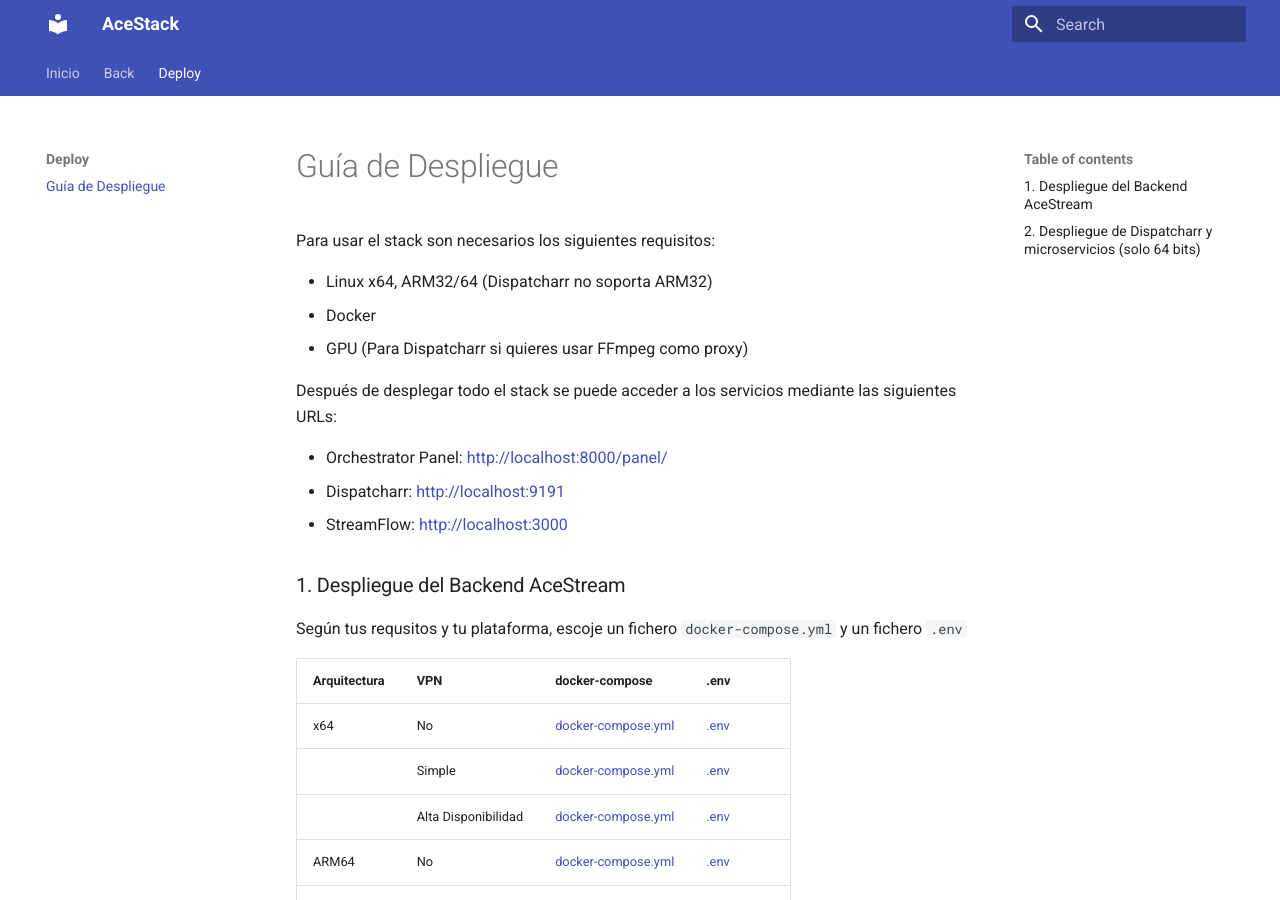
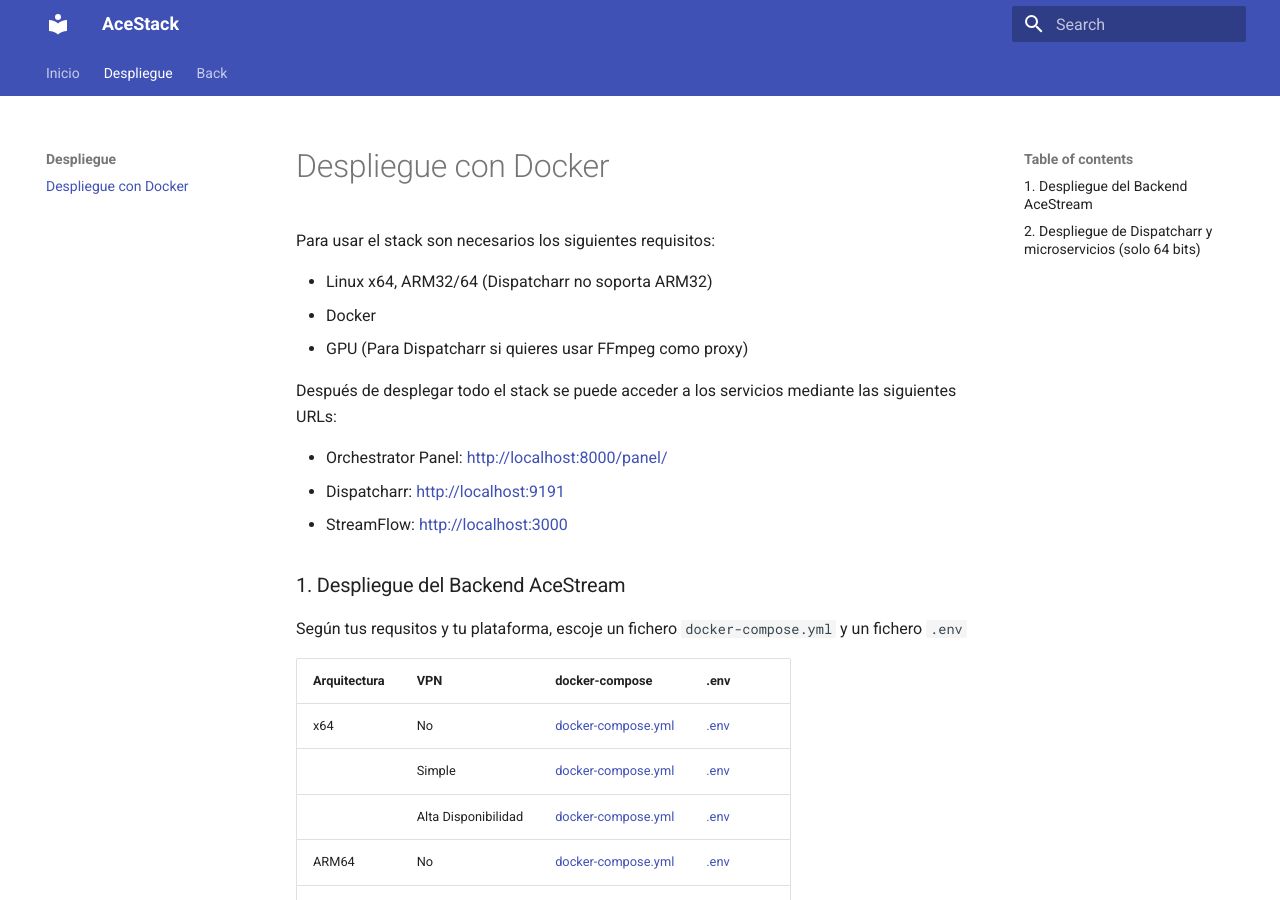
Before and after one commit to 2025devproton/acestack-docs, an MkDocs documentation site: the page built from docs/Despliegue/docker.md, in a window 1280 px wide and 900 px high. Built offline with MkDocs 1.6.1 and Material for MkDocs 9.7.7, drawn with Linux system fonts in a browser that asks for light colours.

```diff
--- a/docs/deploy/despliegue.md
+++ b/docs/Despliegue/docker.md
@@ -1,4 +1,4 @@
-# Guía de Despliegue
+# Despliegue con Docker
 
 Para usar el stack son necesarios los siguientes requisitos:
 
```
Also changed, not shown: docs/index.md (+7 -7 lines), 1 other file.
